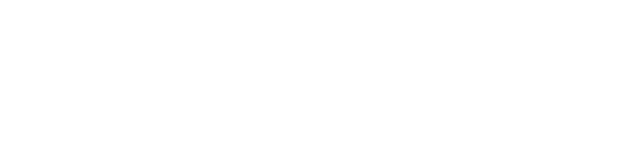
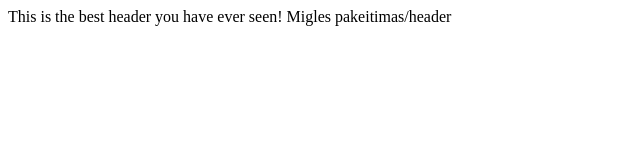
Before and after one commit to cinn4/GIT-praktika, a plain HTML site: page index.html in a window 1280 px wide. Shown: the whole page, without its empty margins (0-640 px from the left). Drawn offline with Linux system fonts and the light colour scheme.

Commit message:
Add header

```diff
--- a/index.html
+++ b/index.html
@@ -6,6 +6,6 @@
     <title>Document</title>
 </head>
 <body>
-
+    <header>This is the best header you have ever seen! Migles pakeitimas/header</header>
 </body>
 </html>
```
